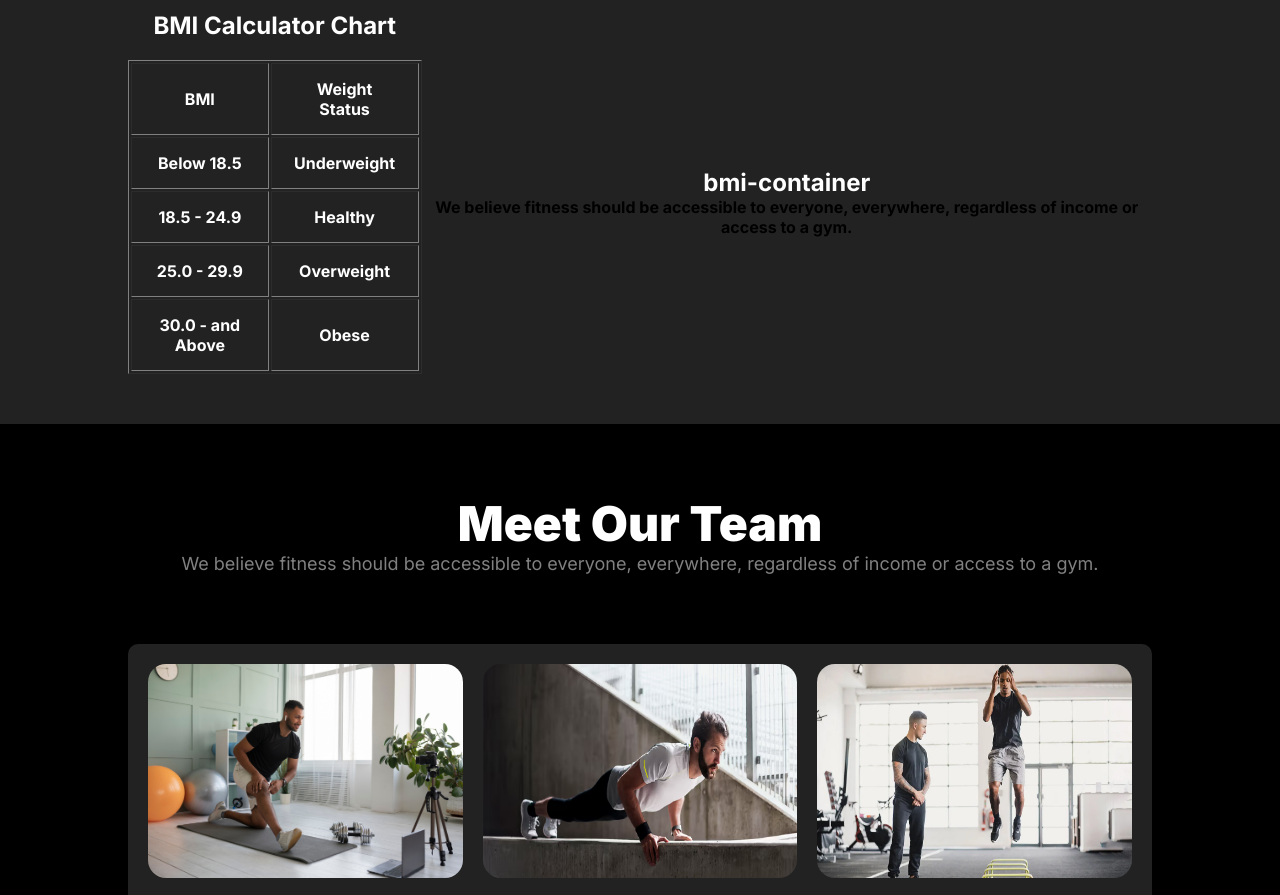
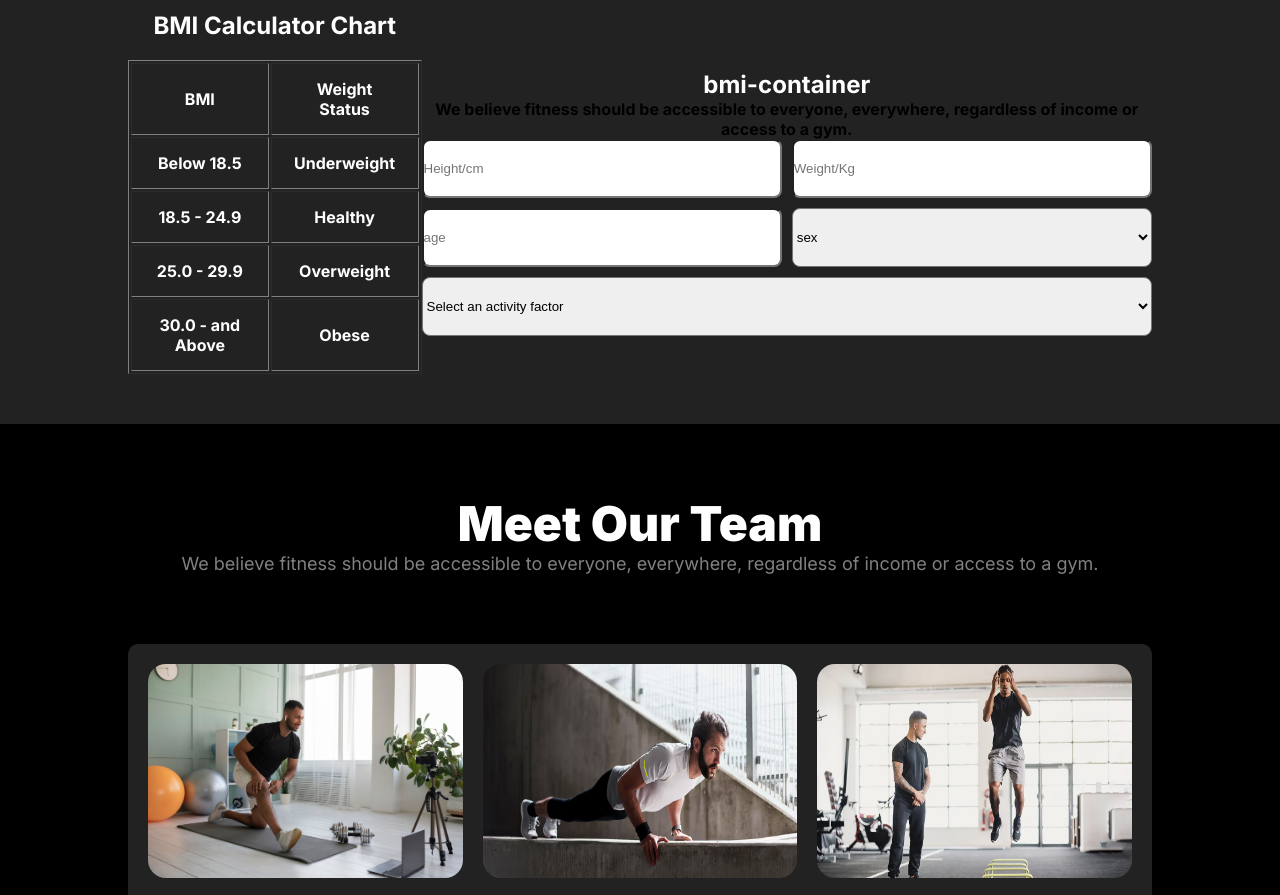
Before and after one commit to HasibulHasanRony/assaingment-2, a plain HTML site: page index.html in a window 1280 px wide. Shown: the part 1840-2735 px from the top of the page. Drawn offline with Linux system fonts and the light colour scheme; a web font is replaced by a local one.

Commit message:
form have added

```diff
--- a/index.html
+++ b/index.html
@@ -123,7 +123,18 @@
                         <h2>bmi-container</h2>
                         <p>We believe fitness should be accessible to everyone, everywhere, regardless of income or access to a gym. </p>
                         <form action="">
+                            <div class="form-inputs">
+                                <div><input type="text" placeholder="Height/cm"></div>
+                                <div><input type="text" placeholder="Weight/Kg"></div>
 
+                                <div><input type="text" placeholder="age"></div>
+                                <div><select name="" id="">
+                                    <option value="">sex</option>
+                                </select></div>
+                            </div>
+                            <div class="select-div"><select name="" id="">
+                                <option value="">Select an activity factor</option>
+                            </select></div>
                         </form>
                     </div>
                 </div>
--- a/styles/styles.css
+++ b/styles/styles.css
@@ -210,9 +210,19 @@ table td, th{
     text-align: center;
     padding: 15px 20px;
 }
+.form-inputs{
+    display: grid;
+    grid-template-columns: repeat(2, 1fr);
+    gap: 10px;
+}
+.select-div{
+    margin-top: 10px;
+}
 
-.bmi-form{
-
+.bmi-form form input, select{
+    width: 100%;
+    padding: 20px 0;
+    border-radius: 8px;
 }
 
 /* our team section */
```
